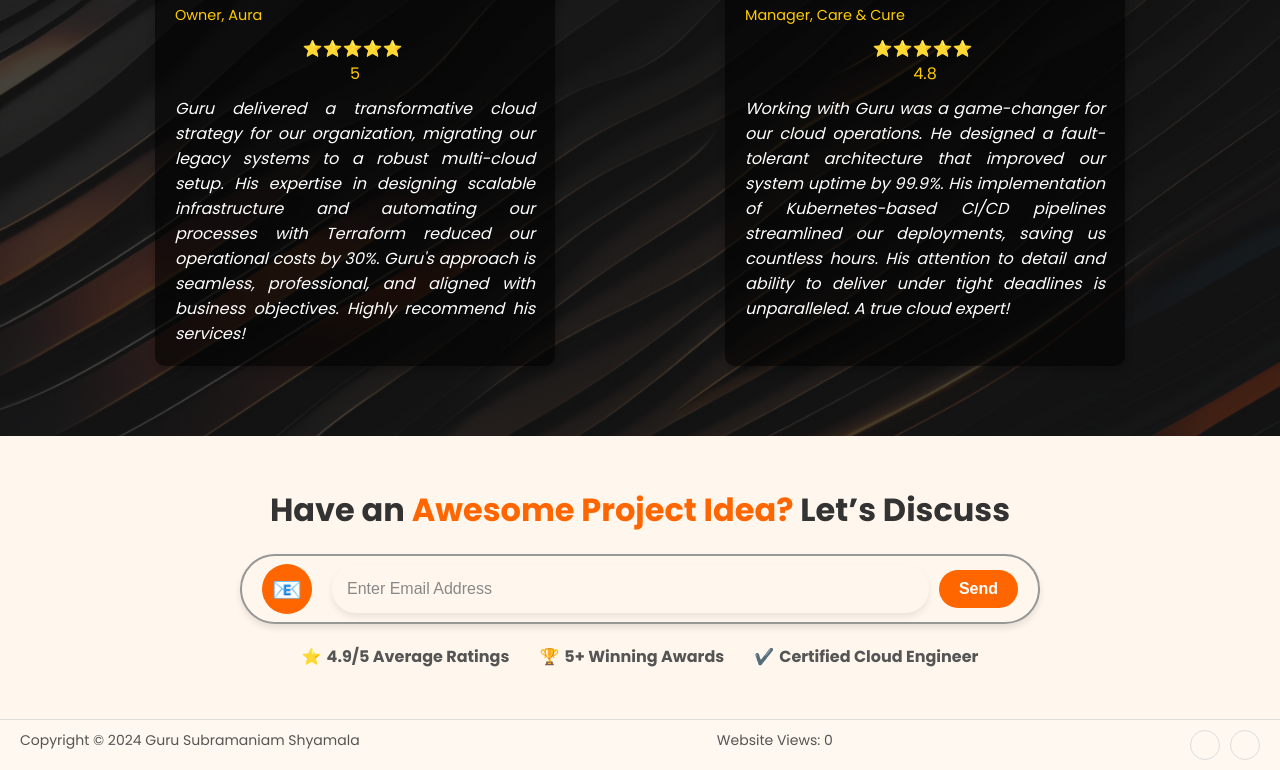
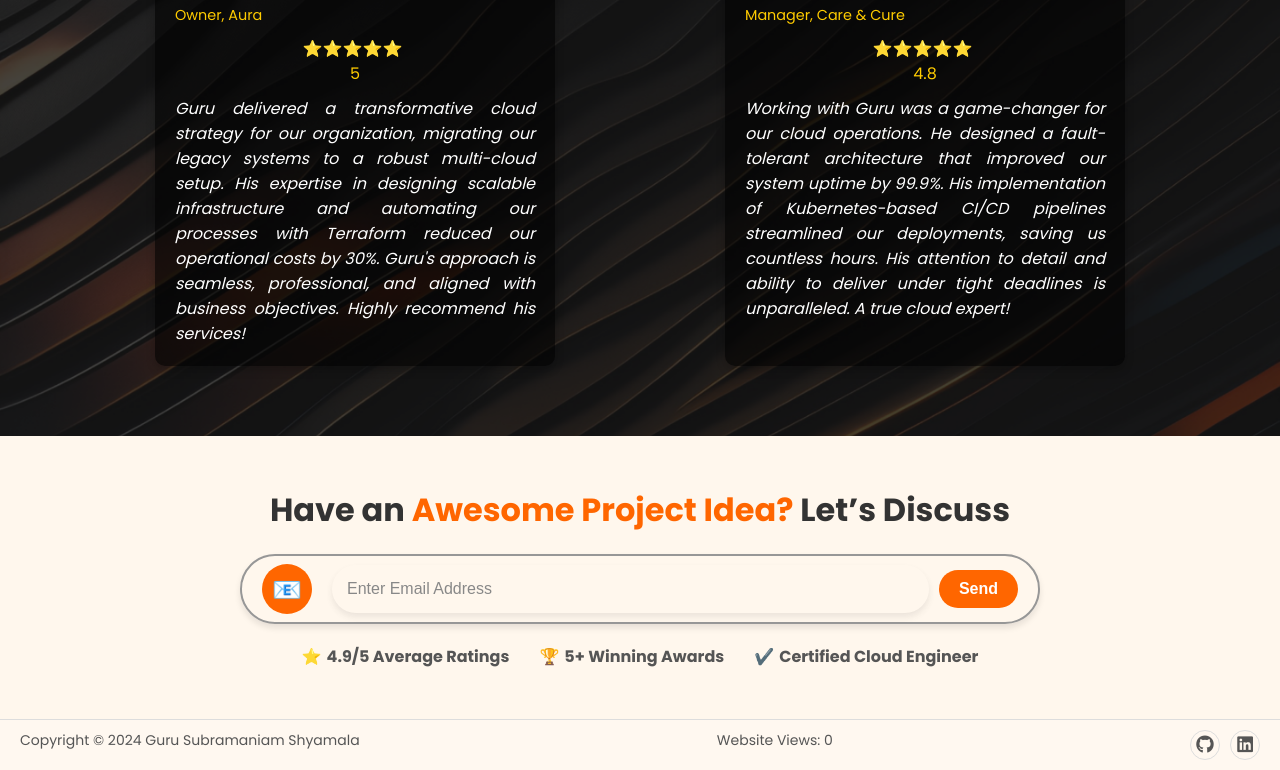
Before and after one commit to guru-subramaniam-shyamala/portsite_react, a React (Create React App) app: page / in a window 1280 px wide. Shown: the part 4233-5003 px from the top of the page. Built offline with nearby package versions, Linux system fonts and the light colour scheme; no server answers.

Commit message:
upadted logo

```diff
--- a/package.json
+++ b/package.json
@@ -3,6 +3,7 @@
   "version": "0.1.0",
   "private": true,
   "dependencies": {
+    "@fortawesome/fontawesome-free": "^6.7.2",
     "@testing-library/jest-dom": "^5.17.0",
     "@testing-library/react": "^13.4.0",
     "@testing-library/user-event": "^13.5.0",
--- a/public/index.html
+++ b/public/index.html
@@ -3,6 +3,7 @@
   <head>
     <meta charset="utf-8" />
     <link rel="icon" href="%PUBLIC_URL%/favicon.ico" />
+    <link rel="stylesheet" href="https://cdnjs.cloudflare.com/ajax/libs/font-awesome/6.0.0/css/all.min.css">
     <link href="https://fonts.googleapis.com/css2?family=Poppins:wght@400;500;600&display=swap" rel="stylesheet">
     <link href="https://fonts.googleapis.com/css2?family=Poppins:wght@300;400;600;700&display=swap" rel="stylesheet" />
     <meta name="viewport" content="width=device-width, initial-scale=1" />
--- a/src/App.js
+++ b/src/App.js
@@ -2,6 +2,7 @@ import './App.css';
 import React from "react";
 import Home from "./pages/Home";
 import { BrowserRouter as Router, Routes, Route } from "react-router-dom";
+import '@fortawesome/fontawesome-free/css/all.min.css';
 import Portfolio from "./components/Portfolio";
 import AWSStaticHosting from "./pages/AWSStaticHosting";
 import TerraformMigration from "./pages/TerraformMigration";
--- a/src/components/Footer.js
+++ b/src/components/Footer.js
@@ -10,10 +10,10 @@ const Footer = () => {
         <p>Website Views: <CounterNumber/></p>
         <div className="footer-icons">
           <a href="https://github.com/guru-subramaniam-shyamala" target="_blank" rel="noopener noreferrer">
-            <i className="fab fa-github"></i>
+            <i className="fa-brands fa-github fa-2x"></i>
           </a>
-          <a href="https://www.linkedin.com/guru-subramaniam-shyamala/" target="_blank" rel="noopener noreferrer">
-            <i className="fab fa-linkedin"></i>
+          <a href="https://www.linkedin.com/in/guruss/" target="_blank" rel="noopener noreferrer">
+            <i className="fa-brands fa-linkedin fa-2x"></i>
           </a>
         </div>
       </div>
--- a/src/index.js
+++ b/src/index.js
@@ -4,6 +4,8 @@ import './index.css';
 import App from './App';
 import reportWebVitals from './reportWebVitals';
 import './styles.css';
+import '@fortawesome/fontawesome-free/css/all.min.css';
+
 
 const root = ReactDOM.createRoot(document.getElementById('root'));
 root.render(
```
Also changed, not shown: 1 other file (tests, documents, lock files or other folders).
